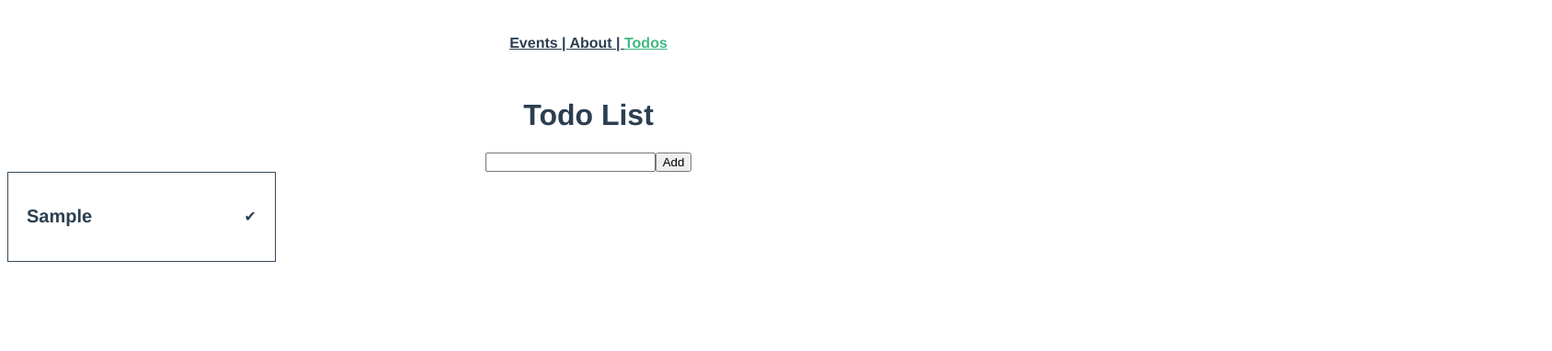
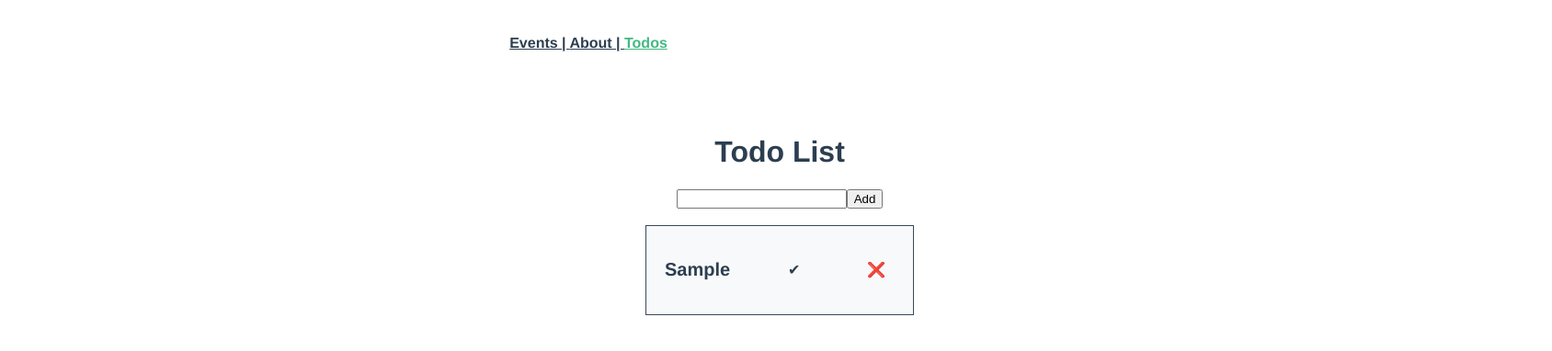
Before and after one commit to bassem97/VueJS-blog, a Vue app: page /todos in a window 1280 px wide. Both pictures are taken after typing "Sample" into the empty fields and a click on the button "Add". Shown: the top 382 px of the page at 92% size, 1688 px wide, since content can reach past the window. Built offline with nearby package versions, Linux system fonts and the light colour scheme.

Commit message:
deleting state from store

```diff
--- a/src/components/TodoList.vue
+++ b/src/components/TodoList.vue
@@ -5,13 +5,14 @@ import { ref } from 'vue'
 
 const todoStore = ref(useTodoListStore())
 const { todoList } = storeToRefs(todoStore.value)
-const { toggleCompleted } = todoStore.value
+const { toggleCompleted, deleteTodoById } = todoStore.value
 </script>
 
 <template>
   <div v-for="todo in todoList" :key="todo.id" class="todo">
     <h2 :class="{ completed: todo.completed }">{{ todo.title }}</h2>
     <span @click.stop="toggleCompleted(todo.id)">&#10004;</span>
+    <span @click.stop="deleteTodoById(todo.id)">&#10060;</span>
   </div>
 </template>
 
@@ -25,6 +26,13 @@ const { toggleCompleted } = todoStore.value
   cursor: pointer;
   border: 1px solid #39495c;
   margin-bottom: 18px;
+  margin-top: 18px;
+  background-color: #f7f9fa;
+}
+
+span {
+  margin: 0 10px;
+  cursor: pointer;
 }
 
 .completed {
--- a/src/views/TodoView.vue
+++ b/src/views/TodoView.vue
@@ -20,3 +20,14 @@ export default {
     <TodoList />
   </div>
 </template>
+
+<style scoped>
+.todo {
+  padding: 5vh;
+  min-height: 100vh;
+  width: 200vh;
+  display: flex;
+  flex-direction: column;
+  align-items: center;
+}
+</style>
```
